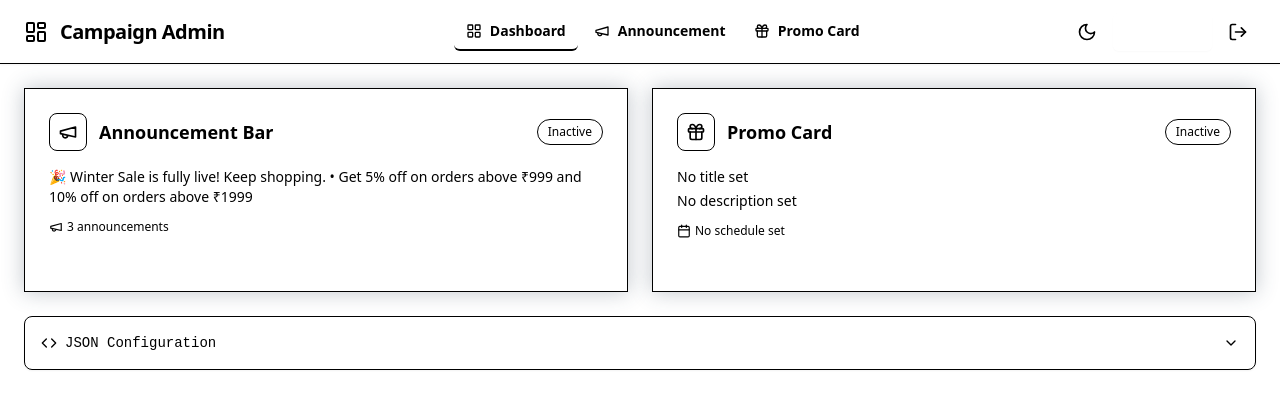
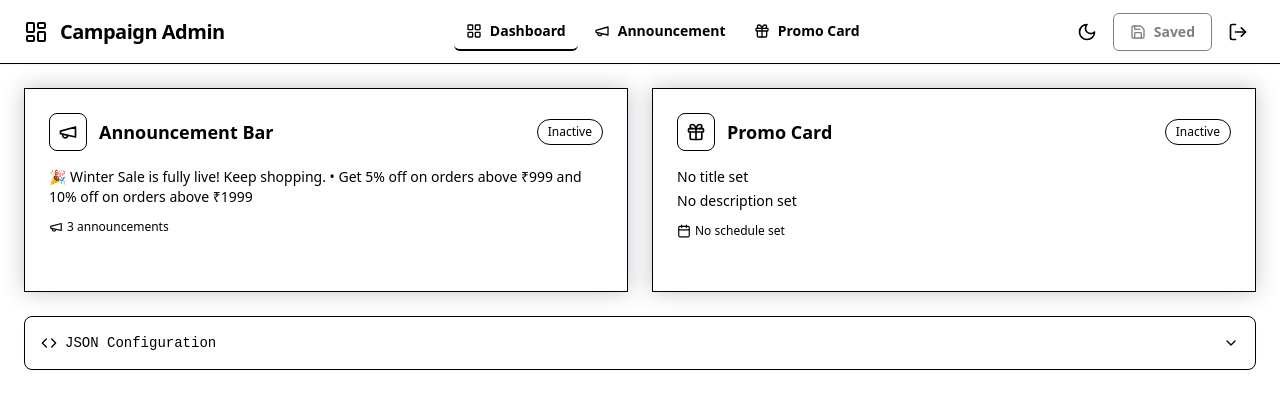
Before and after one commit to Syedadil0803/d-campaign, a Next.js app: page / in a window 1280 px wide. Shown: the top 408 px of the page. Built offline with nearby package versions, Linux system fonts and the light colour scheme; no server answers; the database is empty.

Commit message:
fix(Header): update button text color for improved visibility on save action

```diff
--- a/src/components/Header.tsx
+++ b/src/components/Header.tsx
@@ -82,7 +82,7 @@ export function Header({
           <button
             onClick={handleSave}
             disabled={!hasChanges}
-            className="inline-flex items-center rounded-md border border-primary/40 bg-primary px-4 py-2 text-sm font-semibold text-white shadow-sm transition-all hover:opacity-95 disabled:cursor-not-allowed disabled:opacity-50"
+            className="inline-flex items-center rounded-md border border-primary/40 bg-primary px-4 py-2 text-sm font-semibold text-on-primary shadow-sm transition-all hover:opacity-95 disabled:cursor-not-allowed disabled:opacity-50"
           >
             <Save className="w-4 h-4 mr-2" />
             <span className="hidden sm:inline">{hasChanges ? 'Save Changes' : 'Saved'}</span>
```
